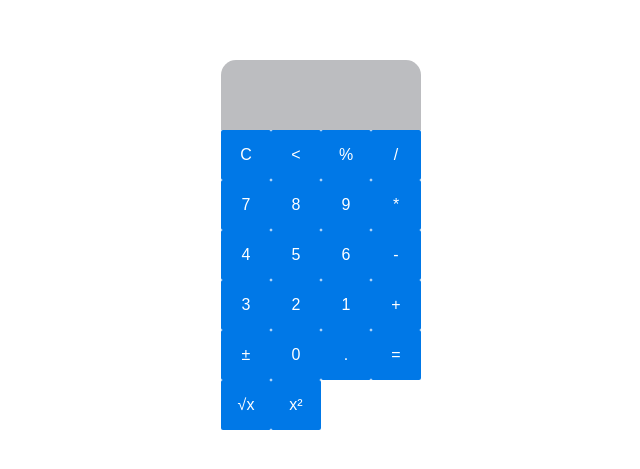
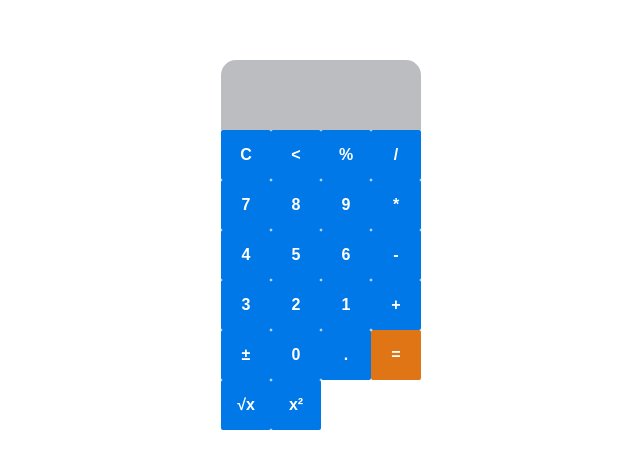
Before and after one commit to PiotrStachura/JsCalculator, a plain HTML site: page index.html in a window 1280 px wide. Shown: the part 163-632 px from the top of the page, without its empty margins (319-959 px from the left). Drawn offline with nearby package versions, Linux system fonts and the light colour scheme.

Commit message:
fixed styles

```diff
--- a/index.html
+++ b/index.html
@@ -4,9 +4,9 @@
     <meta charset="UTF-8">
     <meta name="viewport" content="width=device-width, initial-scale=1.0">
     <meta http-equiv="X-UA-Compatible" content="ie=edge">
-    <link rel="stylesheet" href="style.css">
     <link rel="stylesheet" href="https://unpkg.com/purecss@1.0.0/build/grids-responsive-min.css">
     <link rel="stylesheet" href="https://unpkg.com/purecss@1.0.0/build/pure-min.css" integrity="sha384-nn4HPE8lTHyVtfCBi5yW9d20FjT8BJwUXyWZT9InLYax14RDjBj46LmSztkmNP9w" crossorigin="anonymous">
+    <link rel="stylesheet" href="style.css">
     <title>Document</title>
 </head>
 <body>
--- a/style.css
+++ b/style.css
@@ -7,6 +7,8 @@
     transform: translate(-50%, -50%);
 }
 .button-main{
+    font-family: 'Nunito', sans-serif;
+    font-weight: 700;
     height:50px;
     width:50px;
 }
```
